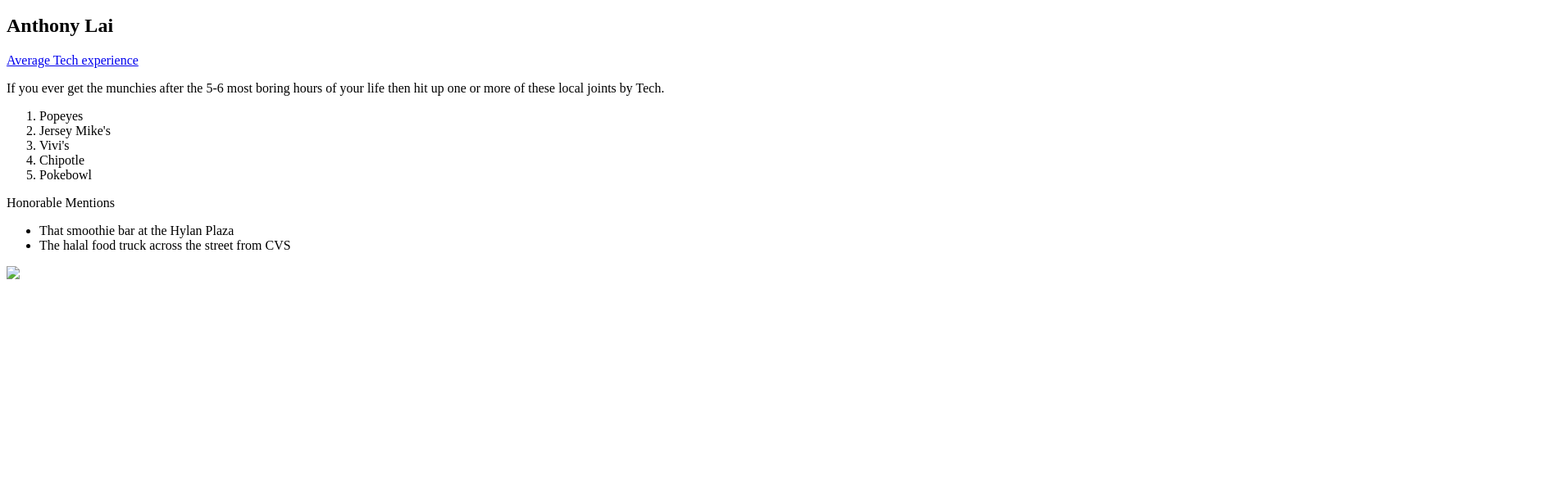
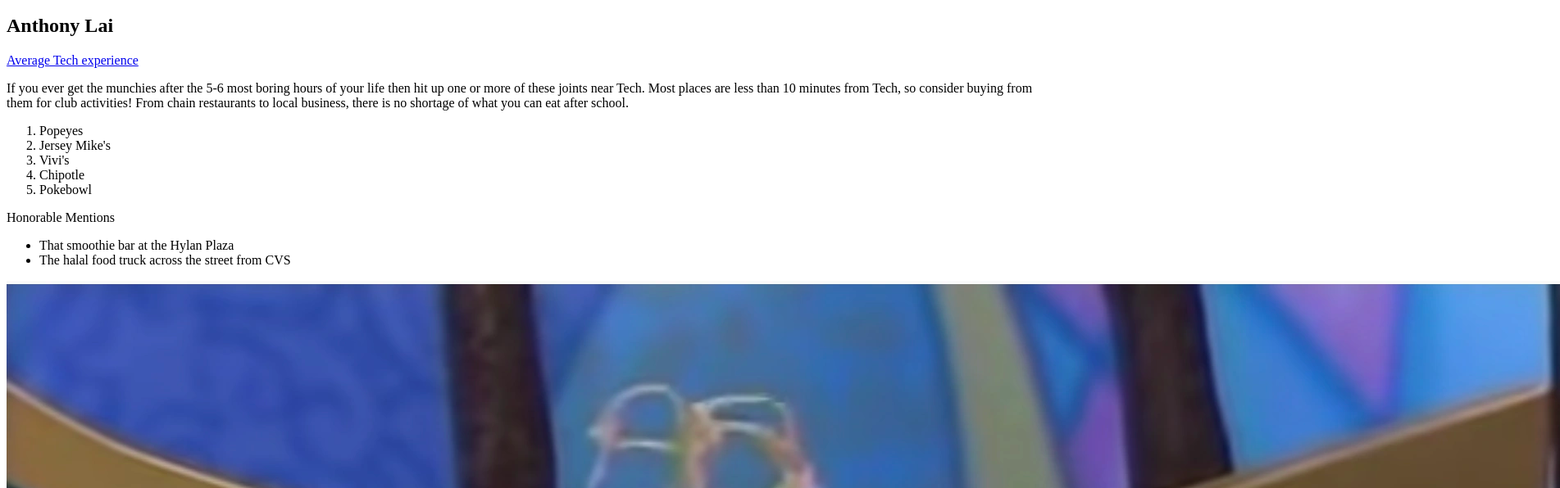
Before and after one commit to staten-island-tech/intro-to-html-AnthonyPvZ, a plain HTML site: page index.html in a window 1280 px wide. Shown: the part 48-644 px from the top of the page at 82% size, 1903 px wide, since content can reach past the window. Drawn offline with Linux system fonts and the light colour scheme.

Commit message:
Finished content

```diff
--- a/index.html
+++ b/index.html
@@ -8,7 +8,7 @@
     <h1>Places To Eat Near Tech</h1>
     <h2>Anthony Lai</h2>
 <a href="https://imgflip.com/gif/7ypp4m">Average Tech experience</a>
-    <p>If you ever get the munchies after the 5-6 most boring hours of your life then hit up one or more of these local joints by Tech.</p>
+    <p>If you ever get the munchies after the 5-6 most boring hours of your life then hit up one or more of these joints near Tech. Most places are less than 10 minutes from Tech, so consider buying from them for club activities! From chain restaurants to local business, there is no shortage of what you can eat after school.</p>
 <ol>
     <li>Popeyes</li>
     <li>Jersey Mike's</li>
@@ -22,6 +22,6 @@
         <li>The halal food truck across the street from CVS</li>
  </ul>
 
- <img src=
+ <img src="Alway's watching..webp" alt="1984">
 </body>
 </html>
```
Also changed, not shown: Alway's watching..webp (added).
